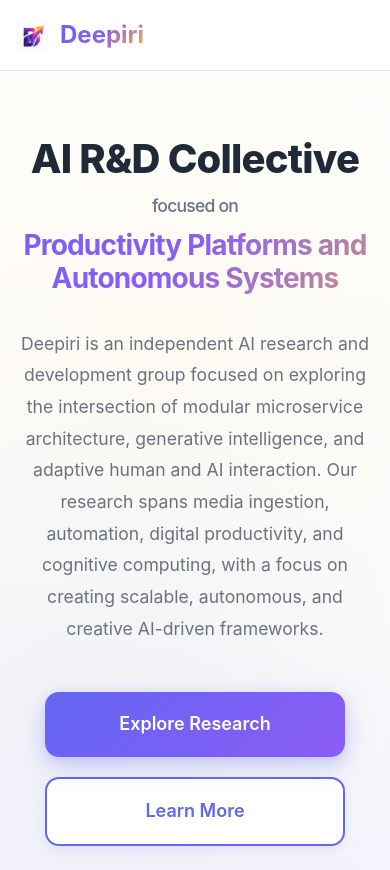
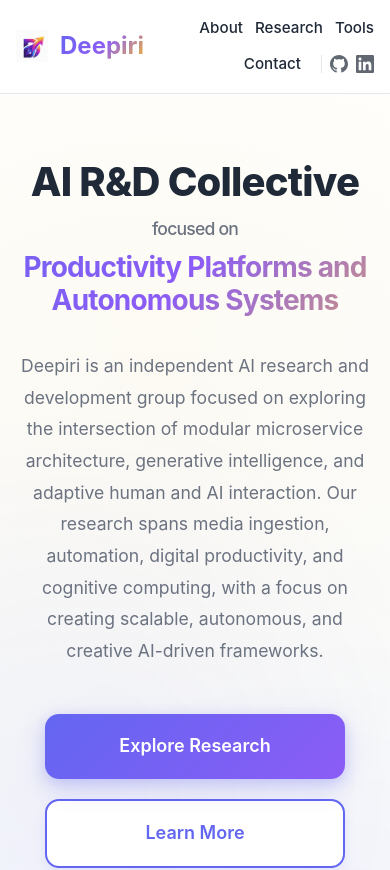
Before and after one commit to Team-Deepiri/deepiri-landing, a React (Vite) app: page / in a window 390 px wide. Shown: the top 870 px of the page. Built offline with nearby package versions, Linux system fonts and the light colour scheme.

Commit message:
Display navbar links on mobile

```diff
--- a/src/components/Header.css
+++ b/src/components/Header.css
@@ -131,12 +131,10 @@
 
 @media (max-width: 768px) {
   .nav-links {
-    gap: 1rem;
+    gap: 0.75rem;
     font-size: 0.85rem;
-  }
-
-  .nav-links a:not(.btn-primary):not(.btn-secondary) {
-    display: none;
+    flex-wrap: wrap;
+    justify-content: flex-end;
   }
 
   .header-social {
```
